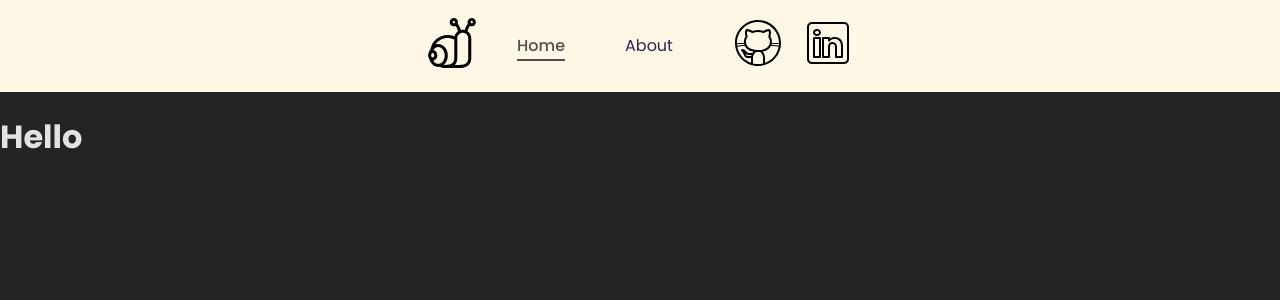
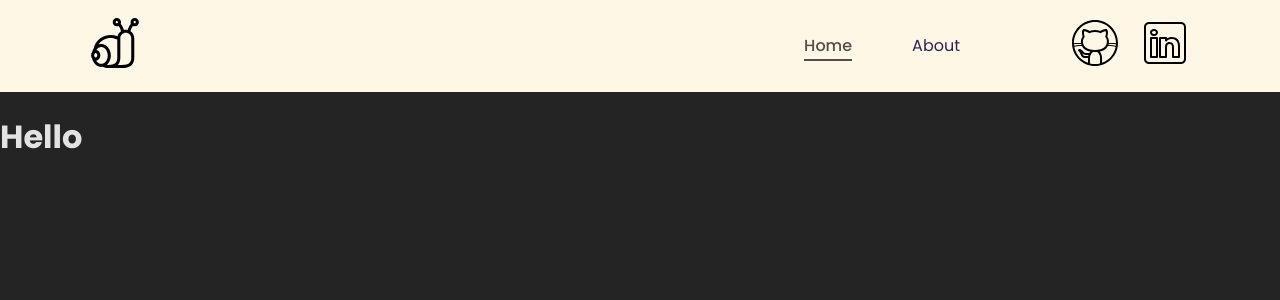
Before and after one commit to Mrsluggan/Mrsluggan, a React (Vite) app in the folder sluggan/: page / in a window 1280 px wide. Shown: the top 300 px of the page. Built offline with nearby package versions, Linux system fonts and the light colour scheme.

Commit message:
navbar changes

```diff
--- a/sluggan/src/assets/App.css
+++ b/sluggan/src/assets/App.css
@@ -21,9 +21,8 @@ body {
     background-color: #fef7e5;
     position: relative;
     padding: 2vh;
-    display: flex;
     align-items: center;
-    justify-content: space-between;
+    justify-content: normal;
 }
 
 .logo-container .logo {
@@ -31,6 +30,8 @@ body {
 }
 
 .nav-elements {
+    gap: 50px;
+
     display: flex;
     justify-content: space-evenly;
     align-items: center;
@@ -109,33 +110,35 @@ body {
     }
     .nav-elements {
         display: flex;
+
         flex-direction: column;
+        justify-content: normal;
         position: absolute;
         right: 0;
-        top: 60px;
+        top: 80px;
         background-color: #fef7e5;
         width: 0;
         height: calc(100vh - 60px);
         transition: all 0.3s ease-in;
         overflow: hidden;
+        padding-top: 1vh;
     }
 
 
     .nav-elements.active {
+        gap: 50px;
         width: 200px;
     }
 
     .nav-links ul {
         display: flex;
         flex-direction: column;
-        margin: auto;
 
-        justify-items: center;
 
     }
 
     .nav-links ul li {
-        margin-top: 22px;
+        margin-top: 50px;
     }
 
     .social-links ul {
@@ -145,6 +148,7 @@ body {
     }
 
     .social-links ul li {
-        margin-left: 0;
+
+
     }
 }
```
